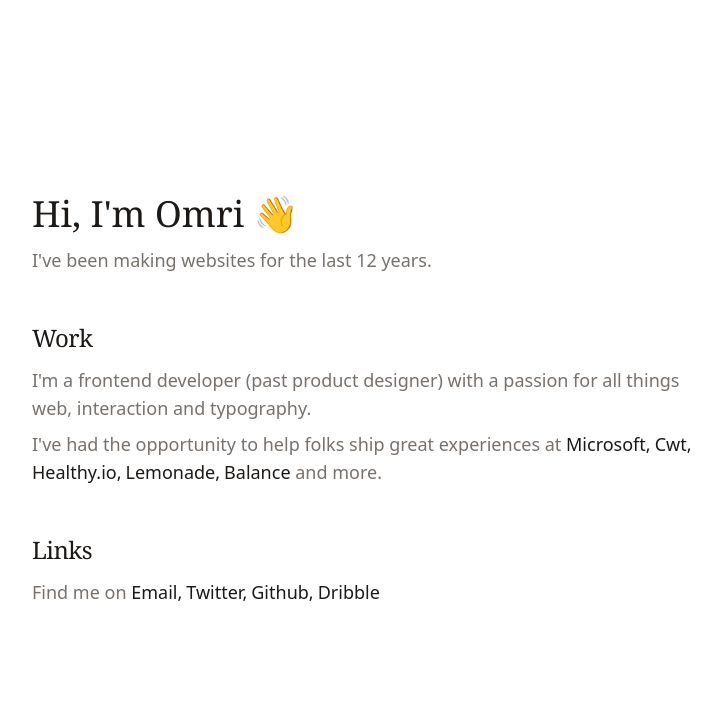
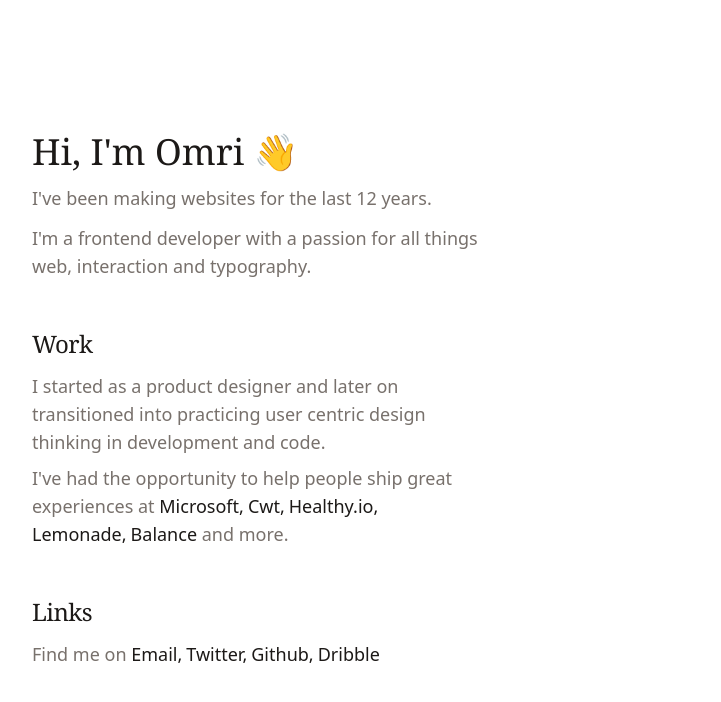
Before and after one commit to omrimor/site, a Next.js app: page / in a window 1280 px wide. Shown: the top 702 px of the page, without its empty margins (48-769 px from the left). Built offline with nearby package versions, Linux system fonts and the light colour scheme.

Commit message:
better wording and alignment

```diff
--- a/pages/index.tsx
+++ b/pages/index.tsx
@@ -24,24 +24,28 @@
         <link rel="icon" href="/favicon.ico" />
       </Head>
       <main className="flex w-full flex-1 flex-col justify-center px-12 lg:px-20">
-        <section className="max-w-2xl">
+        <section className="max-w-md">
           <h1 className="text-4xl font-medium text-stone-900 dark:text-white font-serif">
             Hi, I'm Omri 👋
           </h1>
           <p className="mt-3 text-stone-500 dark:text-stone-400 font-sans text-lg">
             I've been making websites for the last 12 years.
           </p>
+          <p className="mt-3 text-stone-500 dark:text-stone-400 font-sans text-lg">
+            I'm a frontend developer with a passion for all things web,
+            interaction and typography.
+          </p>
         </section>
-        <section className="mt-12 max-w-2xl">
+        <section className="mt-12 max-w-md">
           <h2 className="text-2xl text-stone-900 dark:text-white font-medium tracking-tight font-serif">
             Work
           </h2>
           <p className="mt-3 text-stone-500 dark:text-stone-400 font-sans text-lg">
-            I'm a frontend developer (past product designer) with a passion for
-            all things web, interaction and typography.
+            I started as a product designer and later on transitioned into
+            practicing user centric design thinking in development and code.
           </p>
           <p className="mt-2 text-stone-500 dark:text-stone-400 font-sans text-lg">
-            I've had the opportunity to help folks ship great experiences at{" "}
+            I've had the opportunity to help people ship great experiences at{" "}
             {companies.map((company, index) => (
               <a
                 key={company.name}
@@ -57,7 +61,7 @@
             and more.
           </p>
         </section>
-        <section className="mt-12 max-w-2xl">
+        <section className="mt-12 max-w-md">
           <h2 className="text-2xl text-stone-900 dark:text-white font-medium tracking-tight font-serif">
             Links
           </h2>
```
